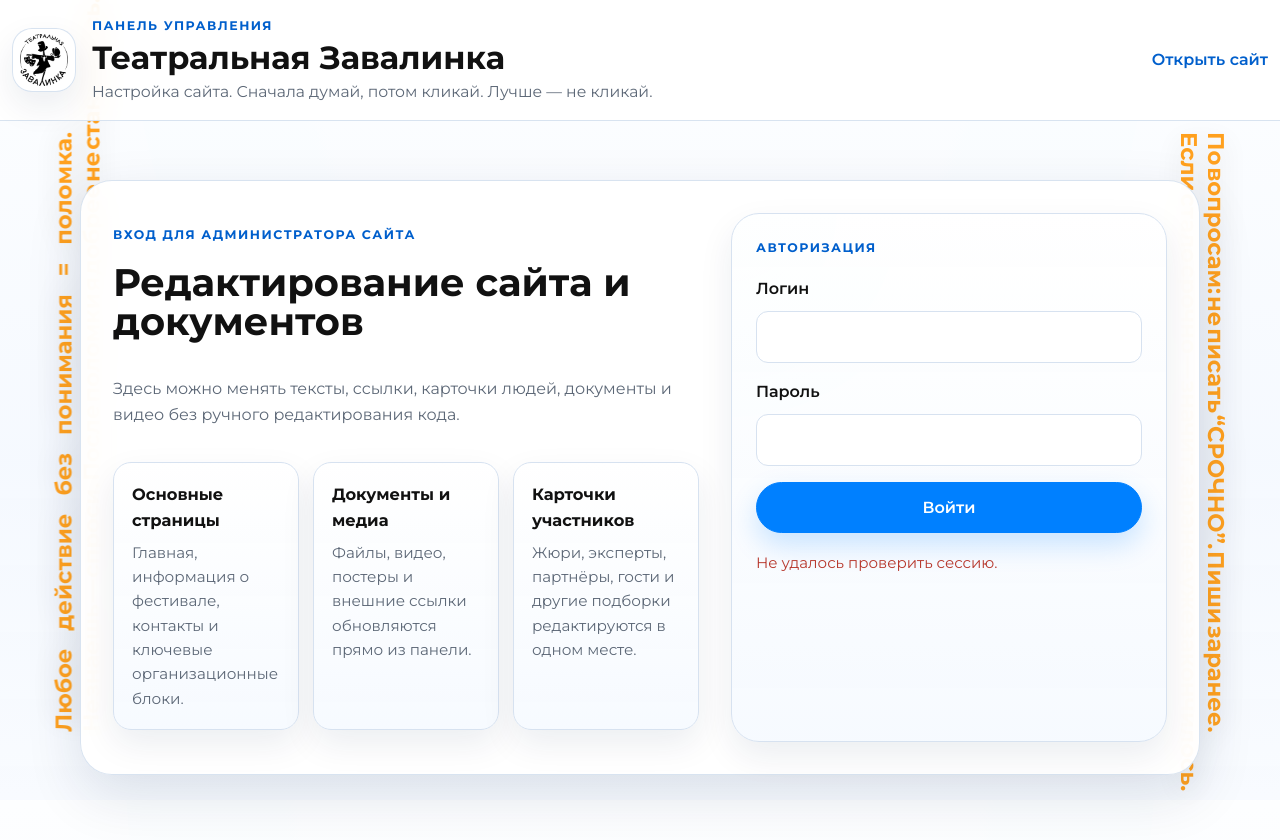
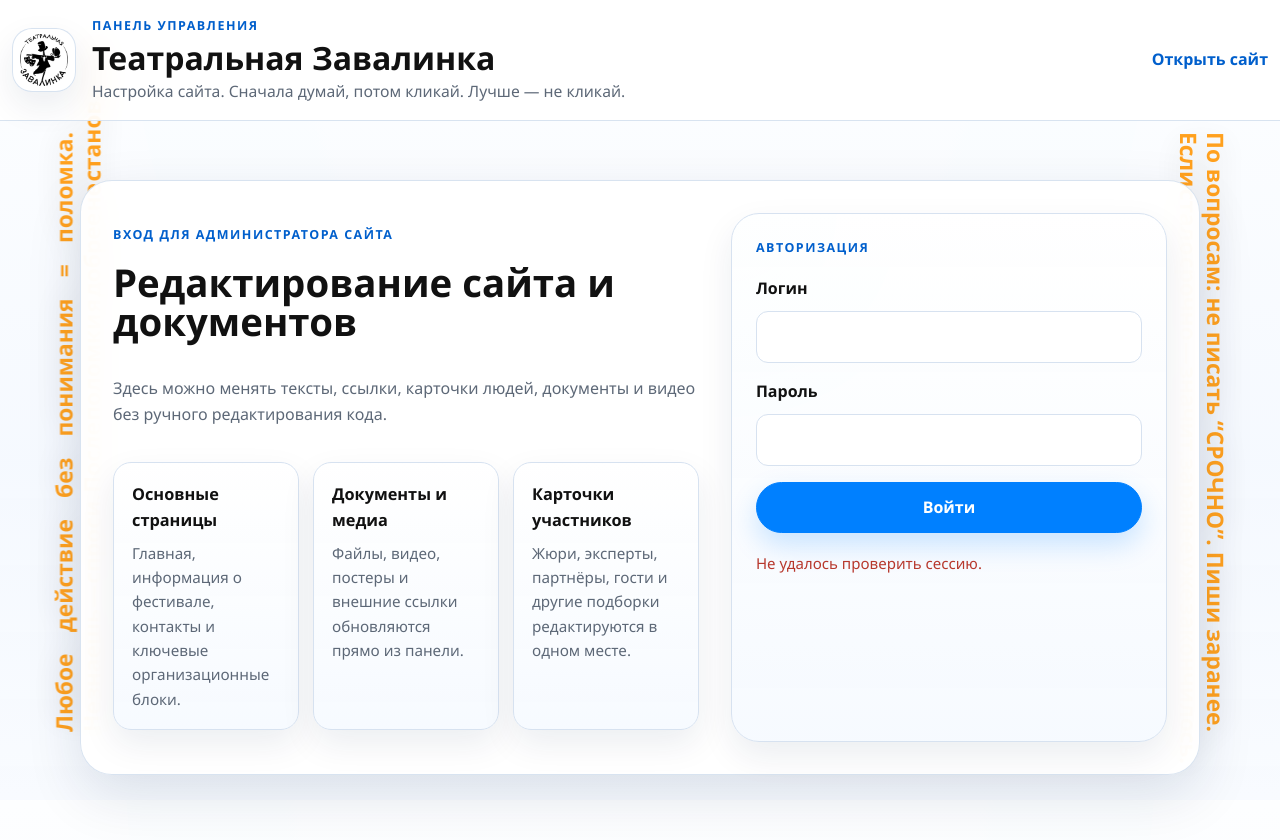
Before and after one commit to almuleev/teatralnaya-zavalinka-site, a website: page public/admin.html in a window 1280 px wide. Drawn offline with Linux system fonts and the light colour scheme; no server answers.

Commit message:
fix: remove external font dependency
Убрал внешний импорт Google Fonts из основного и административного CSS. Из-за этого сайт переставал быстро открываться без VPN в РФ, потому что браузер ждал ответ от fonts.googleapis.com еще до полной отрисовки страницы. Теперь сайт не зависит от этого внешнего ресурса и должен стартовать стабильнее на российских сетях.

```diff
--- a/public/assets/css/admin.css
+++ b/public/assets/css/admin.css
@@ -1,5 +1,3 @@
-@import url("https://fonts.googleapis.com/css2?family=Montserrat:wght@400;500;600;700&display=swap");
-
 :root {
   --admin-brand: #0080ff;
   --admin-brand-dark: #005fcc;
--- a/public/assets/css/main.css
+++ b/public/assets/css/main.css
@@ -1,5 +1,3 @@
-@import url("https://fonts.googleapis.com/css2?family=Montserrat:wght@400;500;600;700&display=swap");
-
 :root {
   --color-brand: #0080ff;
   --color-brand-dark: #005fcc;
```
